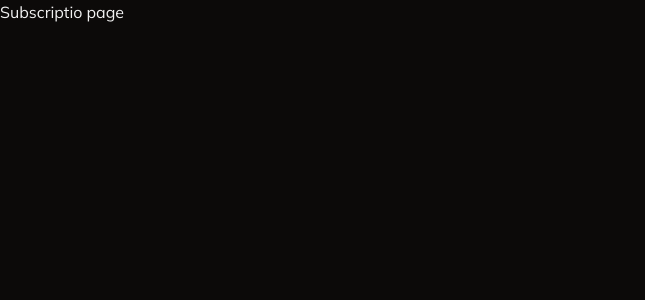
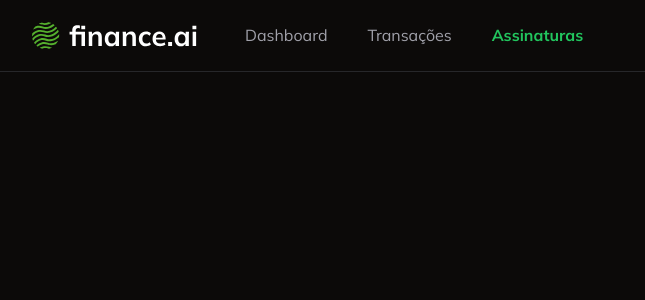
Before and after one commit to Matheuschimendes/FinanceIA, a Next.js app: page /subscription in a window 1280 px wide. Shown: the top 300 px of the page, without its empty margins (0-645 px from the left). Built offline with nearby package versions, Linux system fonts and the light colour scheme.

Commit message:
feat: add navbar components

```diff
--- a/app/_action/upsert-transaction/index.ts
+++ b/app/_action/upsert-transaction/index.ts
@@ -16,19 +16,27 @@
   date: Date;
 }
 
-
 export const upsertTransaction = async (params: UpsertTransactionParams) => {
   upsertTransactionSchema.parse(params)
-  const { userId } = await auth();
-  if (!userId){
-    throw new Error("Unauthorized");
+
+  const { userId } = await auth()
+  if (!userId) {
+    throw new Error("Unauthorized")
   }
-  await db.transaction.upsert({
-    where: {
-      id: params.id,
-    },
-    update: { ...params, userId },
-    create: {...params, userId}
-  });
+
+  if (params.id) {
+    // ⚙️ UPDATE se `id` existir
+    await db.transaction.upsert({
+      where: { id: params.id },
+      update: { ...params, userId },
+      create: { ...params, userId },
+    })
+  } else {
+    // ✨ CREATE se `id` não existir
+    await db.transaction.create({
+      data: { ...params, userId },
+    })
+  }
+
   revalidatePath("/transactions")
-};
+}
--- /dev/null
+++ b/app/_components/navbar.tsx
@@ -0,0 +1,32 @@
+"use client";
+
+import { UserButton } from "@clerk/nextjs";
+import Image from "next/image";
+import Link from "next/link";
+import { usePathname } from "next/navigation";
+
+const Navbar = () => {
+
+  const pathname = usePathname();
+  return (
+    <nav className="flex justify-between border-b border-solid px-8 py-4">
+      {/* Conteúdo do navbar logo */}
+      <div className="flex items-center gap-10">
+        <Image src="/logo.svg" alt="Finance AI" width={173} height={39} />
+        <Link href="/" className={
+          pathname === "/" ? "text-primary font-bold" : "text-muted-foreground"
+        }>Dashboard</Link>
+        <Link href="/transactions" className={
+          pathname === "/transactions" ? "text-primary font-bold" : "text-muted-foreground"
+        }>Transações</Link>
+        <Link href="/subscription" className={
+          pathname === "/subscription" ? "text-primary font-bold" : "text-muted-foreground"
+        }>Assinaturas</Link>
+      </div>
+      {/* Direita */}
+      <UserButton showName />
+    </nav>
+  );
+}
+
+export default Navbar;
--- a/app/page.tsx
+++ b/app/page.tsx
@@ -1,6 +1,6 @@
-import { UserButton } from "@clerk/nextjs";
 import { auth } from "@clerk/nextjs/server";
 import { redirect } from "next/navigation";
+import Navbar from "./_components/navbar";
 
 const Home = async () => {
   const { userId } = await auth()
@@ -9,9 +9,8 @@
   }
 
   return (
-    <div className="flex h-full items-center justify-center">
-      <UserButton showName />
-    </div>
+
+    <Navbar />
   )
 }
 export default Home;
--- a/app/subscription/page.tsx
+++ b/app/subscription/page.tsx
@@ -1,8 +1,11 @@
+import Navbar from "../_components/navbar";
+
 const SubscriptionPage = () => {
   return (
-    <div>
-      <h1>Subscriptio page</h1>
-    </div>
+    <>
+      <Navbar />
+    </>
+
   );
 }
 
--- a/app/transactions/page.tsx
+++ b/app/transactions/page.tsx
@@ -2,12 +2,15 @@
 import { DataTable } from "../_components/ui/data-table";
 import { transaciontColumns } from "./_columns";
 import UpsertTransactionButton from "../_components/add-transaction-button";
+import Navbar from "../_components/navbar";
 
 const TransactionsPages = async () => {
 
   // acessar as transições do banco de dados
   const transactions = await db.transaction.findMany({})
   return (
+    <>
+      <Navbar />
       <div className="p-6 space-y-6">
         {/* TITULO DO BOTÃO */}
         <div className="flex w-full items-center justify-between">
@@ -16,6 +19,8 @@
         </div>
         <DataTable columns={transaciontColumns} data={transactions} />
       </div>
+    </>
+
   );
 }
 
```
Lines whose indentation alone changed are shown as unchanged.
